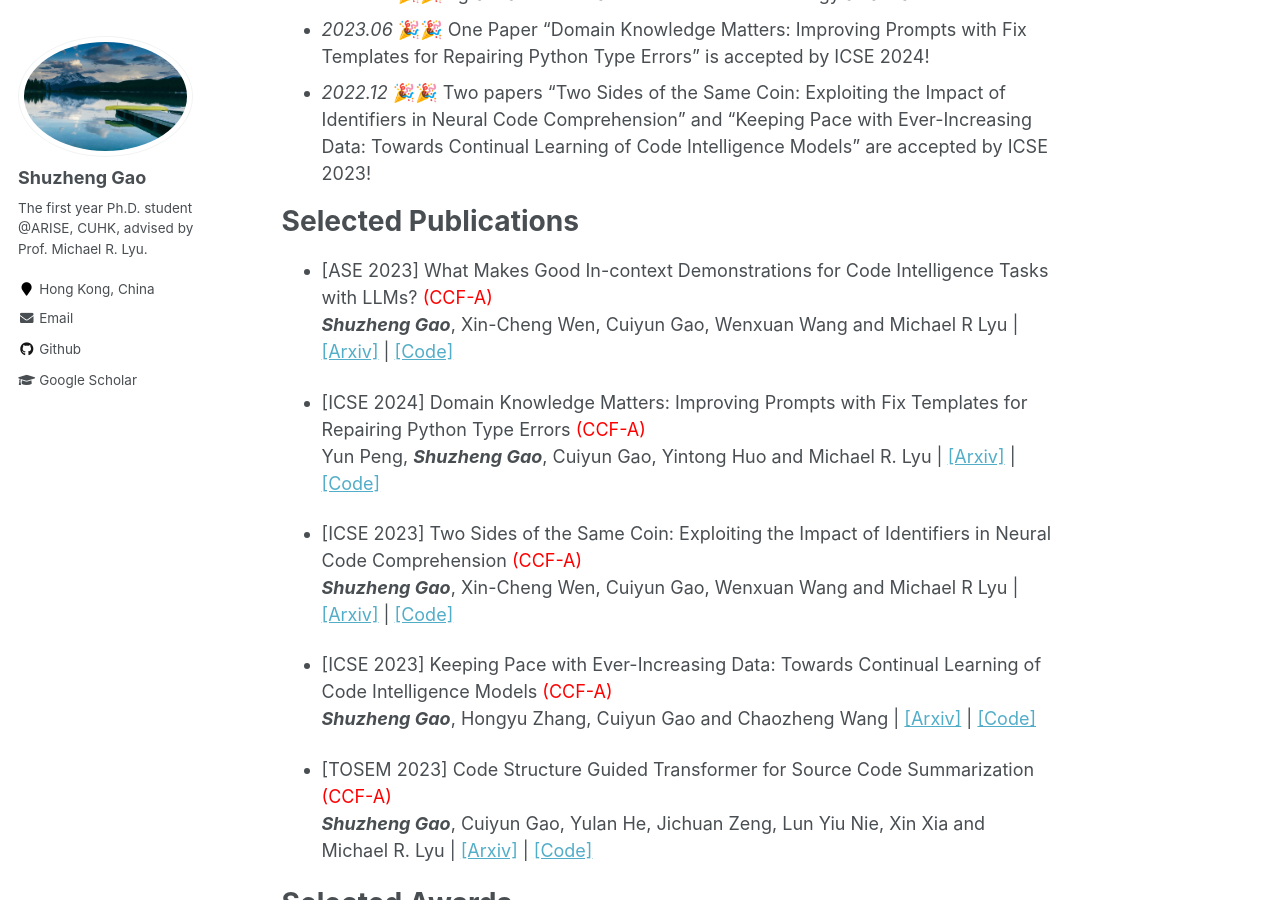
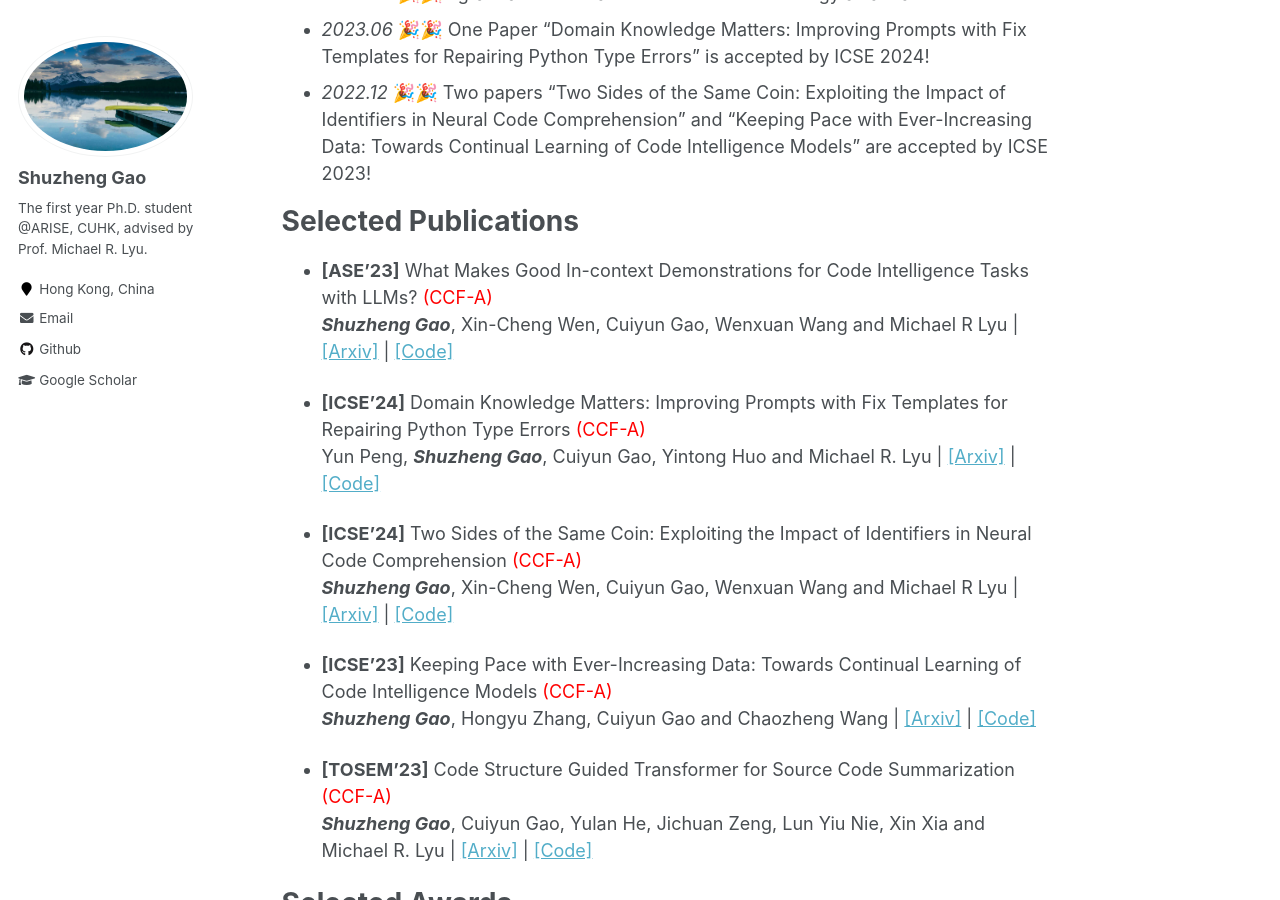
Before and after one commit to yujiachen99/yujiachen99.github.io, a Jekyll site: the page built from _pages/about.md, in a window 1280 px wide and 900 px high, scrolled down 480 px. Built offline with Jekyll 4.4.1, drawn with Linux system fonts in a browser that asks for light colours.

Commit message:
Update about.md

```diff
--- a/_pages/about.md
+++ b/_pages/about.md
@@ -33,21 +33,21 @@ My research mainly focuses on software engineering and code intelligence. Code I
 # Selected Publications
 
 
-- [ASE 2023] What Makes Good In-context Demonstrations for Code Intelligence Tasks with LLMs?   <font color="#FF0000 ">(CCF-A)</font>
+- **[ASE'23]** What Makes Good In-context Demonstrations for Code Intelligence Tasks with LLMs?   <font color="#FF0000 ">(CCF-A)</font>
 _**Shuzheng Gao**_, Xin-Cheng Wen, Cuiyun Gao, Wenxuan Wang and Michael R Lyu \| [[Arxiv]](https://arxiv.org/abs/2304.07575) \| [[Code]](https://github.com/gszsectan/ICL)
 
-- [ICSE 2024] Domain Knowledge Matters: Improving Prompts with Fix Templates for Repairing Python Type Errors   <font color="#FF0000 ">(CCF-A)</font>
+- **[ICSE'24]** Domain Knowledge Matters: Improving Prompts with Fix Templates for Repairing Python Type Errors   <font color="#FF0000 ">(CCF-A)</font>
 Yun Peng, _**Shuzheng Gao**_, Cuiyun Gao, Yintong Huo and Michael R. Lyu \| [[Arxiv]](https://arxiv.org/abs/2306.01394) \| [[Code]](https://github.com/JohnnyPeng18/TypeFix)
 
-- [ICSE 2023] Two Sides of the Same Coin: Exploiting the Impact of Identifiers in Neural Code Comprehension   <font color="#FF0000 ">(CCF-A)</font>
+- **[ICSE'24]** Two Sides of the Same Coin: Exploiting the Impact of Identifiers in Neural Code Comprehension   <font color="#FF0000 ">(CCF-A)</font>
 _**Shuzheng Gao**_, Xin-Cheng Wen, Cuiyun Gao, Wenxuan Wang and Michael R Lyu \| [[Arxiv]](https://arxiv.org/abs/2207.11104) \| [[Code]](https://github.com/ReliableCoding/CREAM)
 
 
-- [ICSE 2023] Keeping Pace with Ever-Increasing Data: Towards Continual Learning of Code Intelligence Models   <font color="#FF0000 ">(CCF-A)</font>
+- **[ICSE'23]** Keeping Pace with Ever-Increasing Data: Towards Continual Learning of Code Intelligence Models   <font color="#FF0000 ">(CCF-A)</font>
 _**Shuzheng Gao**_, Hongyu Zhang, Cuiyun Gao and Chaozheng Wang \| [[Arxiv]](https://arxiv.org/abs/2209.07027) \| [[Code]](https://github.com/ReliableCoding/REPEAT)
 
 
-- [TOSEM 2023] Code Structure Guided Transformer for Source Code Summarization   <font color="#FF0000 ">(CCF-A)</font>
+- **[TOSEM'23]** Code Structure Guided Transformer for Source Code Summarization   <font color="#FF0000 ">(CCF-A)</font>
 _**Shuzheng Gao**_, Cuiyun Gao, Yulan He, Jichuan Zeng, Lun Yiu Nie, Xin Xia and Michael R. Lyu \| [[Arxiv]](https://arxiv.org/abs/2104.09340) \| [[Code]](https://github.com/gszsectan/SG-Trans)
 
 # Selected Awards
```
